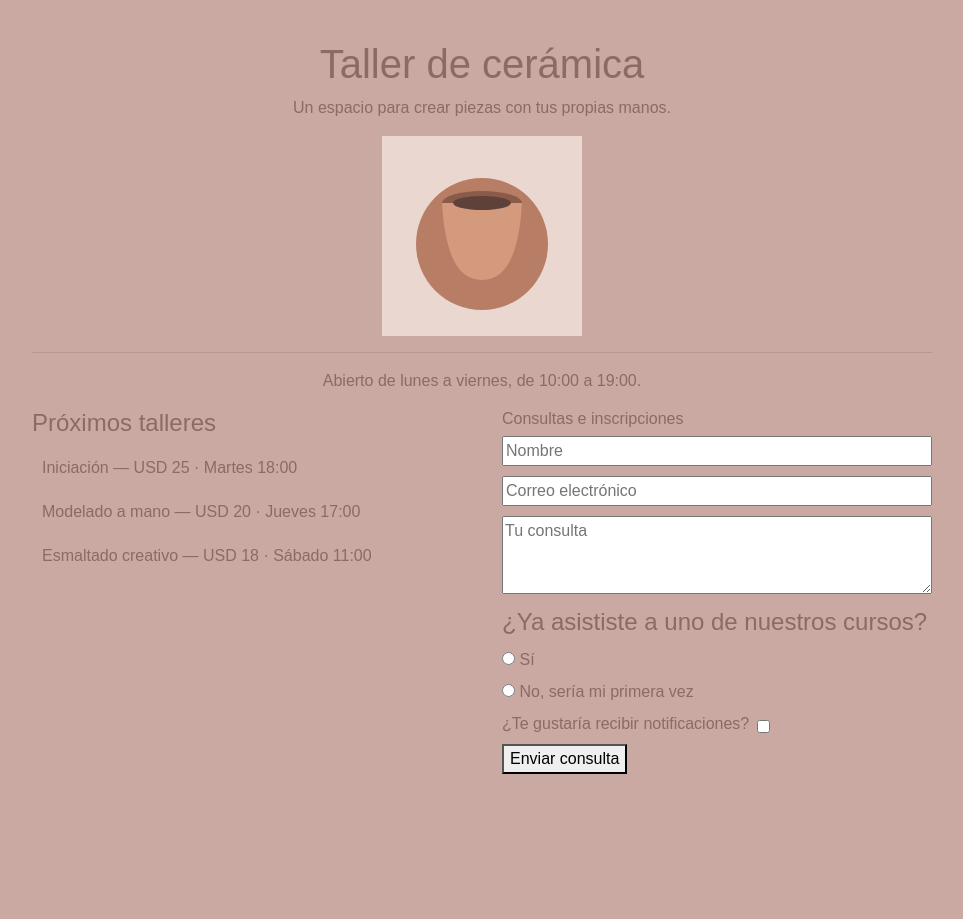
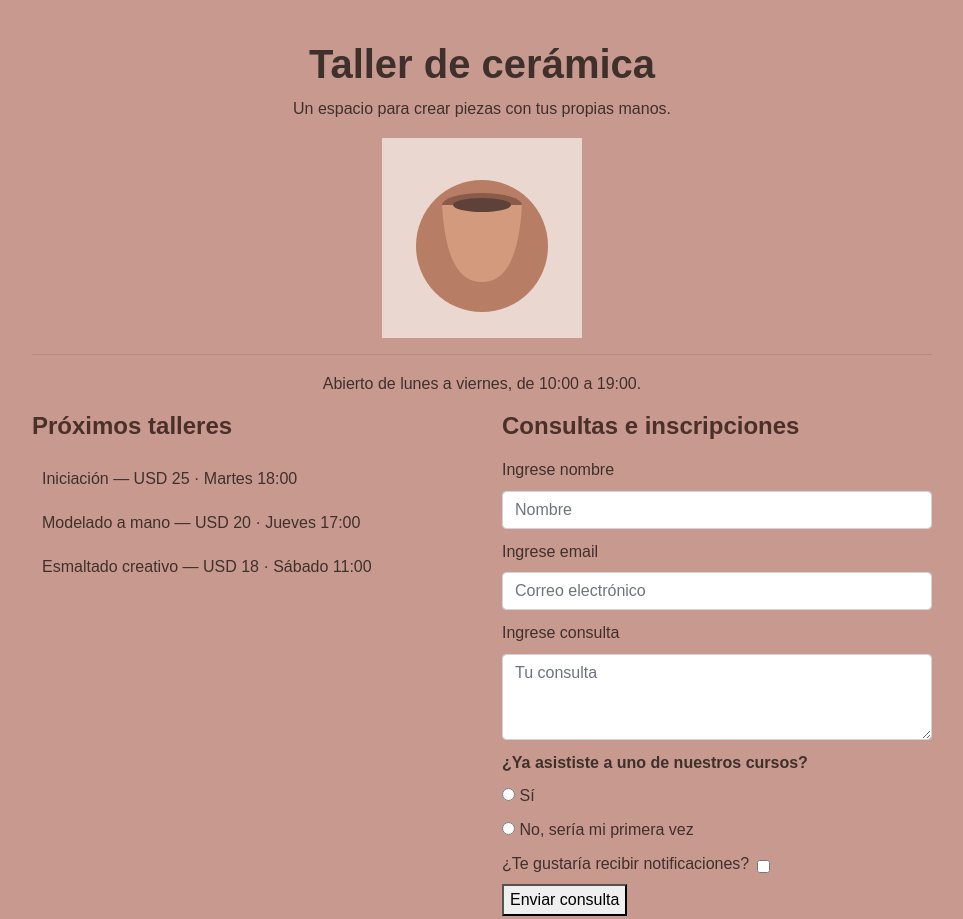
Before and after one commit to Damian-Rebollo/ui-pottery, a website built with Vite: page index.html in a window 1280 px wide. Shown: the whole page, without its empty margins (158-1121 px from the left). Before the commit the page ends 830 px from the top, so only its background shows below. Built offline with nearby package versions, Linux system fonts and the light colour scheme.

Commit message:
terminado

```diff
--- a/index.html
+++ b/index.html
@@ -1,5 +1,5 @@
 <!doctype html>
-<html lang="esp">
+<html lang="es">
   <head>
     <meta charset="UTF-8" />
     <meta name="viewport" content="width=device-width, initial-scale=1.0" />
@@ -9,15 +9,15 @@
   <body>
     <div>
       <header>
-        <h1>Taller de cerámica</h1>
+        <h1 class="page-title">Taller de cerámica</h1>
         <p>Un espacio para crear piezas con tus propias manos.</p>
-        <img src="/src/interface/taller.svg" width="200" height="200" />
+        <img src="/src/interface/taller.svg" width="200" alt="imagen_logo" height = "200  "/>
         <hr />
         <p>Abierto de lunes a viernes, de 10:00 a 19:00.</p>
       </header>
       <main>
         <section>
-          <h4>Próximos talleres</h4>
+          <h2 class="section-title">Próximos talleres</h2>
           <ul>
             <li>Iniciación — USD 25 · Martes 18:00</li>
             <li>Modelado a mano — USD 20 · Jueves 17:00</li>
@@ -25,35 +25,38 @@
           </ul>
         </section>
         <section>
-          <h6>Consultas e inscripciones</h6>
+          <h2 class="section-title">Consultas e inscripciones</h2>
           <form id="contact-form">
             <div>
-              <input id="name" name="name" type="text" placeholder="Nombre" />
+              <label for = "name" class ="form-label" > Ingrese nombre </label>
+              <input  class ="form-control" id="name" class ="form-label" name="name" type="text" placeholder="Nombre" />
             </div>
             <div>
-              <input id="email" name="email" type="email" placeholder="Correo electrónico" />
+               <label for = "email" class = "form-label" > Ingrese email </label>
+              <input class ="form-control" id="email"  name="email" type="email" placeholder="Correo electrónico" />
             </div>
             <div>
-              <textarea id="message" name="message" rows="3" placeholder="Tu consulta"></textarea>
+               <label class = "form-label" for = "message"  > Ingrese consulta </label>
+              <textarea class ="form-control" id="message"  name="message" rows="3" placeholder="Tu consulta"></textarea>
             </div>
             <fieldset>
               <legend>¿Ya asististe a uno de nuestros cursos?</legend>
-              <div>
-                <input type="radio" id="attended-yes" name="attended" value="yes" required />
-                <label for="attended-yes">Sí</label>
+              <div class = "form-field">
+                <input class = "radio" type="radio" id="attended-yes" name="attended" value="yes" required />
+                <label class="form-label" for="attended-yes">Sí</label>
               </div>
-              <div>
-                <input type="radio" id="attended-no" name="attended" value="no" />
-                <label for="attended-no">No, sería mi primera vez</label>
+              <div class = "form-field">
+                <input   class = "radio" type="radio" id="attended-no" name="attended" value="no" />
+                <label class="form-label" for="attended-no">No, sería mi primera vez</label>
               </div>
             </fieldset>
             <div>
-              <label for="notifications">¿Te gustaría recibir notificaciones?</label>
+              <label class="form-label" for="notifications">¿Te gustaría recibir notificaciones?</label>
               <div>
-                <input type="checkbox" id="notifications" name="notifications" role="switch" switch />
+                <input class = "switch" type="checkbox" id="notifications" name="notifications" role="switch" switch />
               </div>
             </div>
-            <button type="submit">Enviar consulta</button>
+            <button class = "btn-solid" class = "theme-primarytype" type="submit">Enviar consulta</button>
             <p id="status" role="status"></p>
           </form>
         </section>
--- a/src/interface/style.css
+++ b/src/interface/style.css
@@ -1,7 +1,8 @@
 body {
-  background: #c9a9a1;
-  color: #8b6b65;
+  background: #c89a8f;
+  color: #3f302c;
   font-family: Arial, sans-serif;
+  line-height: 1.6;
 }
 
 body > div {
@@ -11,6 +12,37 @@ body > div {
 
 header {
   text-align: center;
+}
+
+.page-title {
+  color: #3f302c;
+  font-size: 2.5rem;
+  font-weight: 700;
+  margin-bottom: 0.5rem;
+}
+
+.section-title {
+  color: #4b302a;
+  font-size: 1.5rem;
+  font-weight: 700;
+  margin-bottom: 1rem;
+}
+
+header p,
+main li,
+label,
+legend,
+#status {
+  color: #3f302c;
+  font-size: 1rem;
+}
+
+legend {
+  font-weight: 700;
+}
+
+main li {
+  line-height: 1.5;
 }
 
 main {
```
